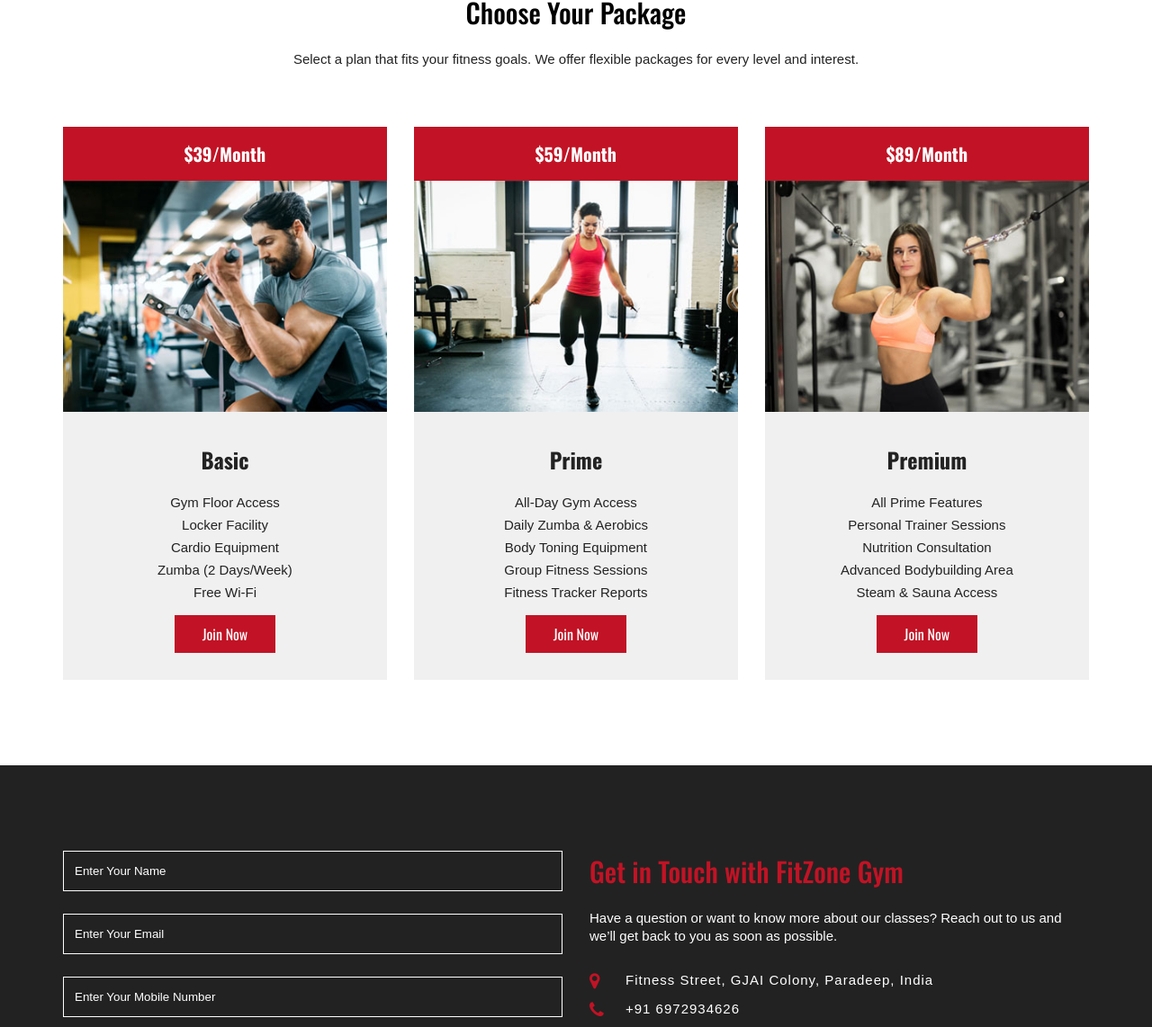
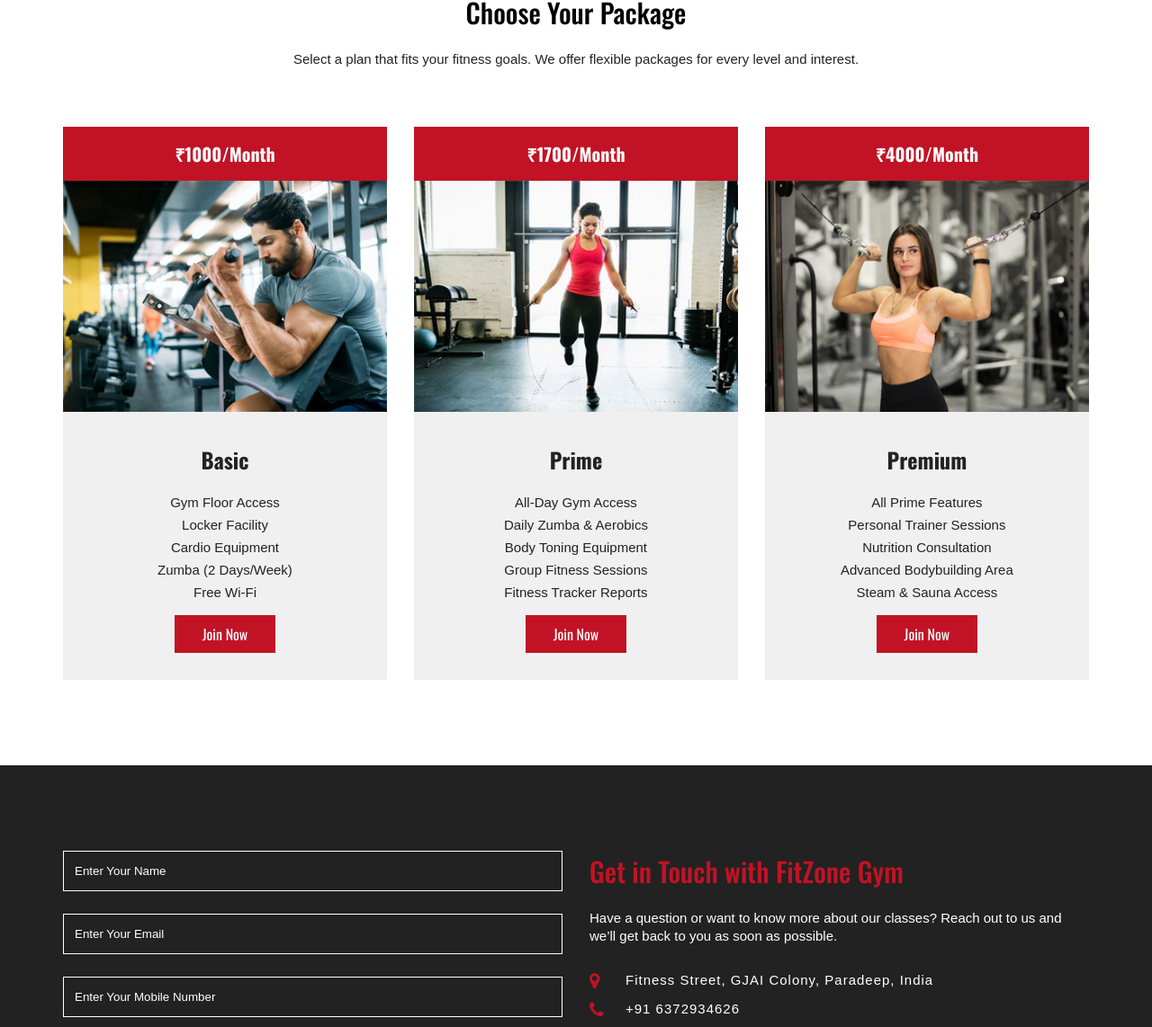
Before and after one commit to swastiswagat/Gym-Website, a plain HTML site: page index.html in a window 1280 px wide. Shown: the part 5189-6331 px from the top of the page at 90% size. Drawn offline with nearby package versions, Linux system fonts and the light colour scheme.

Commit message:
price chart updated

```diff
--- a/index.html
+++ b/index.html
@@ -355,7 +355,7 @@
         <!-- Basic Package -->
         <div class="box wow bounceInUp">
           <div class="inner basic-package">
-            <div class="price-tag">$39/Month</div>
+            <div class="price-tag">₹1000/Month</div>
             <div class="img">
               <img src="images/price1.jpg" alt="Basic Package" />
             </div>
@@ -374,7 +374,7 @@
         <!-- Prime Package -->
         <div class="box wow bounceInUp" data-wow-delay="0.2s">
           <div class="inner prime-package">
-            <div class="price-tag">$59/Month</div>
+            <div class="price-tag">₹1700/Month</div>
             <div class="img">
               <img src="images/price2.jpg" alt="Prime Package" />
             </div>
@@ -393,7 +393,7 @@
         <!-- Premium Package -->
         <div class="box wow bounceInUp" data-wow-delay="0.4s">
           <div class="inner premium-package">
-            <div class="price-tag">$89/Month</div>
+            <div class="price-tag">₹4000/Month</div>
             <div class="img">
               <img src="images/price3.jpg" alt="Premium Package" />
             </div>
@@ -437,7 +437,7 @@
           <div class="info">
             <ul>
               <li><span class="fa fa-map-marker"></span> Fitness Street, GJAI Colony, Paradeep, India</li>
-              <li><span class="fa fa-phone"></span> +91 6972934626</li>
+              <li><span class="fa fa-phone"></span> +91 6372934626</li>
               <li><span class="fa fa-envelope"></span> contact@fitzonegym.com</li>
             </ul>
           </div>
```
